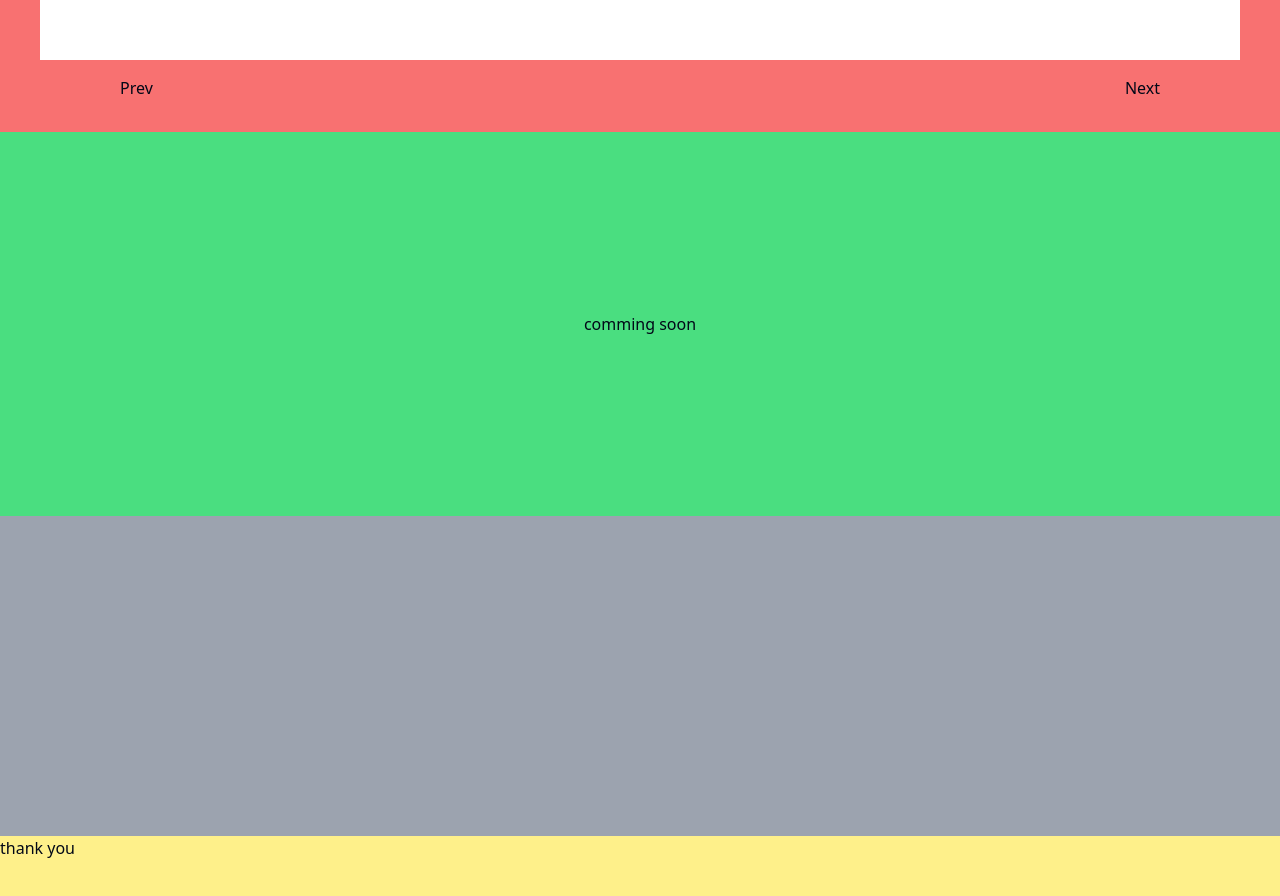
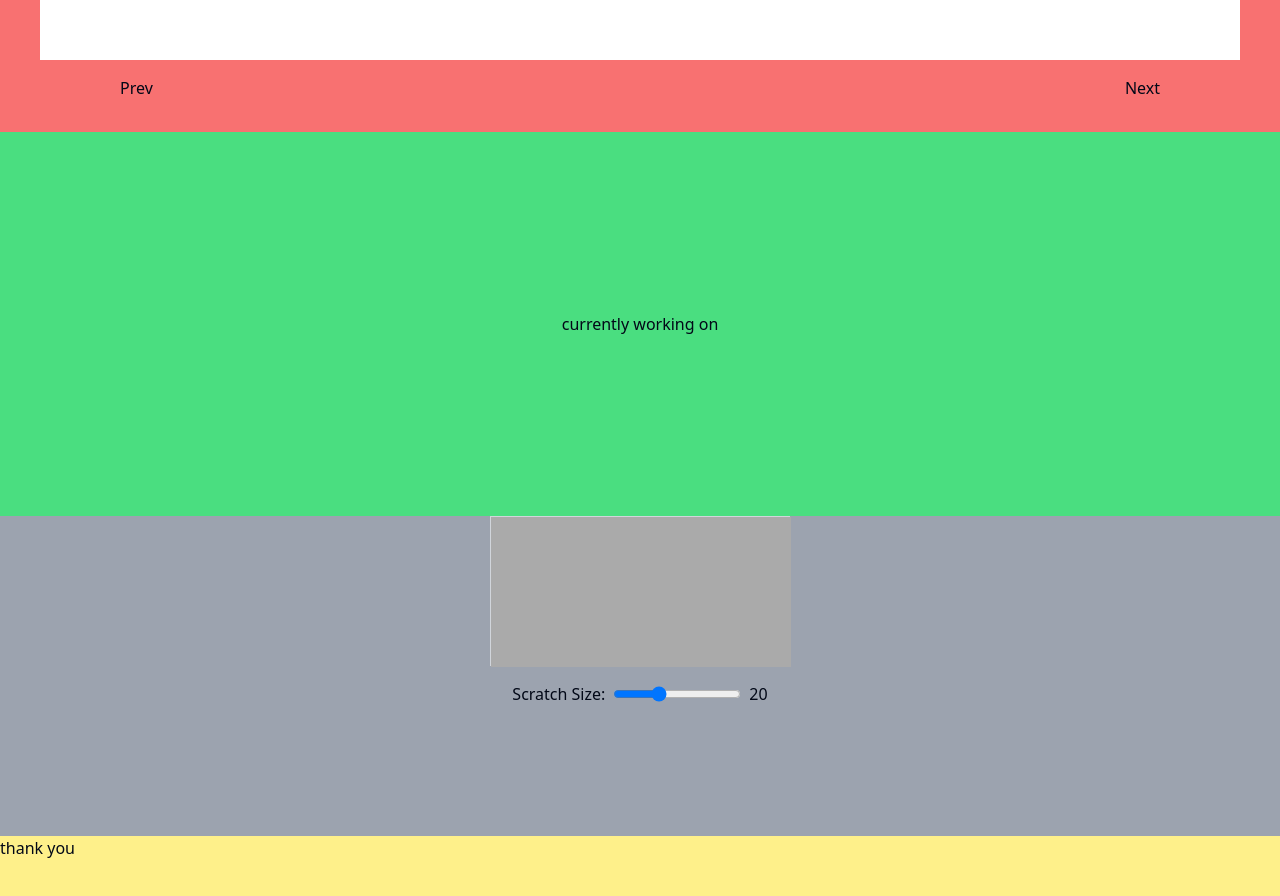
Before and after one commit to Ioni12/portfolio2, a React (Vite) app: page / in a window 1280 px wide. Shown: the part 1540-2436 px from the top of the page. Built offline with nearby package versions, Linux system fonts and the light colour scheme; a web font is replaced by a local one.

Commit message:
testing the scratch card

```diff
--- a/src/Comming_soon.jsx
+++ b/src/Comming_soon.jsx
@@ -5,7 +5,7 @@ export default function Comming_soon()
     return(
         <>
             <div className="bg-green-400 h-[24rem] flex items-center justify-center">
-                comming soon
+                currently working on
             </div>
         </>
     )
--- a/src/Luck.jsx
+++ b/src/Luck.jsx
@@ -1,11 +1,11 @@
-
+import ScratchCard from "./Scratch_card"
 
 export default function Luck()
 {
     return(
         <>
             <div className="bg-gray-400 h-80">
-
+                <ScratchCard/>
             </div>
         </>
     )
--- /dev/null
+++ b/src/Scratch_card.jsx
@@ -0,0 +1,113 @@
+import { useEffect, useRef, useState } from 'react';
+
+const ScratchCard = ({ content = "You Won!", width = 300, height = 150 }) => {
+  const canvasRef = useRef(null);
+  const [isDrawing, setIsDrawing] = useState(false);
+  const [scratchSize, setScratchSize] = useState(20);
+  const contextRef = useRef(null);
+  const totalPixelsRef = useRef(width * height);
+
+  useEffect(() => {
+    const canvas = canvasRef.current;
+    canvas.width = width;
+    canvas.height = height;
+
+    const context = canvas.getContext('2d');
+    contextRef.current = context;
+
+    // Initial gray overlay
+    context.fillStyle = '#AAAAAA';
+    context.fillRect(0, 0, width, height);
+  }, [width, height]);
+
+  const updateScratchedPercentage = () => {
+    const context = contextRef.current;
+    const imageData = context.getImageData(0, 0, width, height);
+    let scratchedPixels = 0;
+
+    for (let i = 3; i < imageData.data.length; i += 4) {
+      if (imageData.data[i] === 0) scratchedPixels++;
+    }
+
+    const percentage = (scratchedPixels / totalPixelsRef.current) * 100;
+    if (percentage >= 50) {
+      revealAll();
+    }
+  };
+
+  const revealAll = () => {
+    const context = contextRef.current;
+    context.clearRect(0, 0, width, height);
+  };
+
+  const handleScratch = (e) => {
+    if (!isDrawing) return;
+
+    const canvas = canvasRef.current;
+    const context = contextRef.current;
+    const rect = canvas.getBoundingClientRect();
+
+    // Get coordinates based on event type (mouse or touch)
+    const clientX = e.type.includes('mouse') ? e.clientX : e.touches[0].clientX;
+    const clientY = e.type.includes('mouse') ? e.clientY : e.touches[0].clientY;
+
+    const x = clientX - rect.left;
+    const y = clientY - rect.top;
+
+    context.globalCompositeOperation = 'destination-out';
+    context.beginPath();
+    context.arc(x, y, scratchSize, 0, 2 * Math.PI);
+    context.fill();
+
+    updateScratchedPercentage();
+  };
+
+  const handleSizeChange = (e) => {
+    setScratchSize(Number(e.target.value));
+  };
+
+  return (
+    <div className="flex flex-col items-center gap-4">
+      <div
+        className="relative border border-gray-300"
+        style={{ width, height }}
+      >
+        <div
+          className="absolute inset-0 flex items-center justify-center text-2xl text-gray-700"
+        >
+          {content}
+        </div>
+        <canvas
+          ref={canvasRef}
+          className="absolute top-0 left-0"
+          onMouseDown={() => setIsDrawing(true)}
+          onMouseMove={handleScratch}
+          onMouseUp={() => setIsDrawing(false)}
+          onMouseOut={() => setIsDrawing(false)}
+          onTouchStart={(e) => {
+            setIsDrawing(true);
+            handleScratch(e);
+          }}
+          onTouchMove={handleScratch}
+          onTouchEnd={() => setIsDrawing(false)}
+        />
+      </div>
+
+      <div className="flex items-center gap-2">
+        <label htmlFor="scratchSize">Scratch Size:</label>
+        <input
+          type="range"
+          id="scratchSize"
+          min="5"
+          max="50"
+          value={scratchSize}
+          onChange={handleSizeChange}
+          className="w-32"
+        />
+        <span>{scratchSize}</span>
+      </div>
+    </div>
+  );
+};
+
+export default ScratchCard;
```
